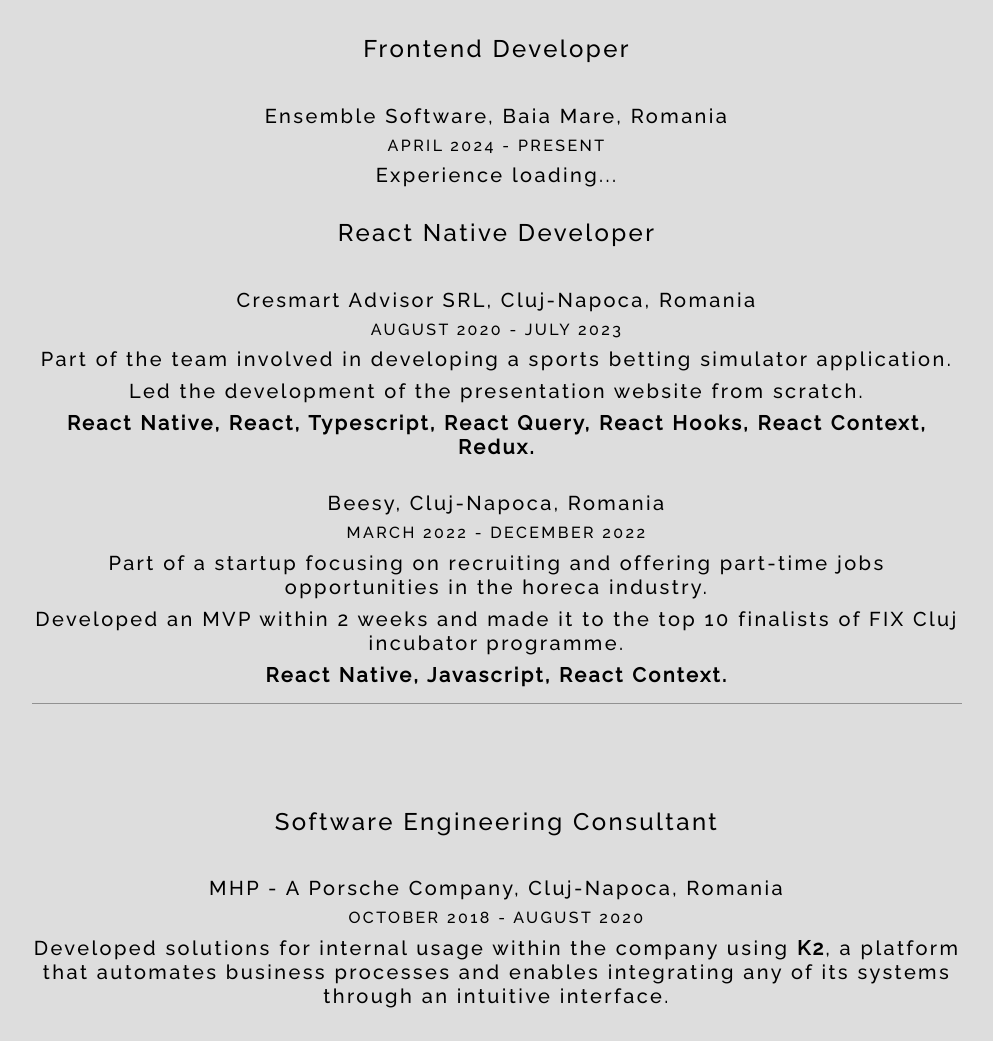
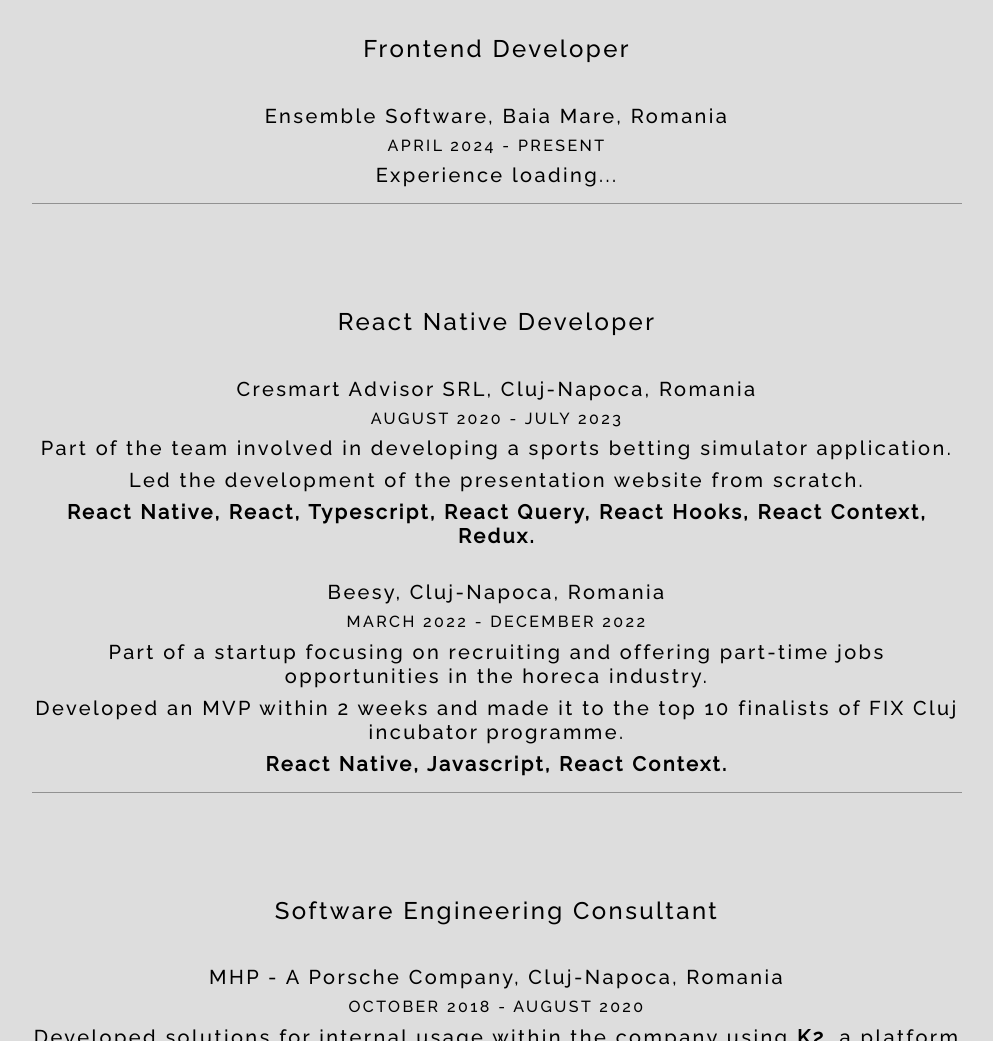
Before and after one commit to IuliaRobas/iuliarobas.github.io, a plain HTML site: page index.html in a window 1280 px wide. Shown: the part 1443-2484 px from the top of the page, without its empty margins (143-1136 px from the left). Drawn offline with nearby package versions, Linux system fonts and the light colour scheme.

Commit message:
Update index.html

```diff
--- a/index.html
+++ b/index.html
@@ -104,7 +104,11 @@
             <h5>Ensemble Software, Baia Mare, Romania</h5>
             <h6>APRIL 2024 - PRESENT</h6>
             <h5>Experience loading...</h5>
-          <br/>
+            <hr class="experience-hr">
+          </div>
+        </div>
+        <div class="row narrow text-center">
+          <div class=" col-md-12 experience">
             <h4>React Native Developer</h4>
             <h5>Cresmart Advisor SRL, Cluj-Napoca, Romania</h5>
             <h6>AUGUST 2020 - JULY 2023</h6>
```
